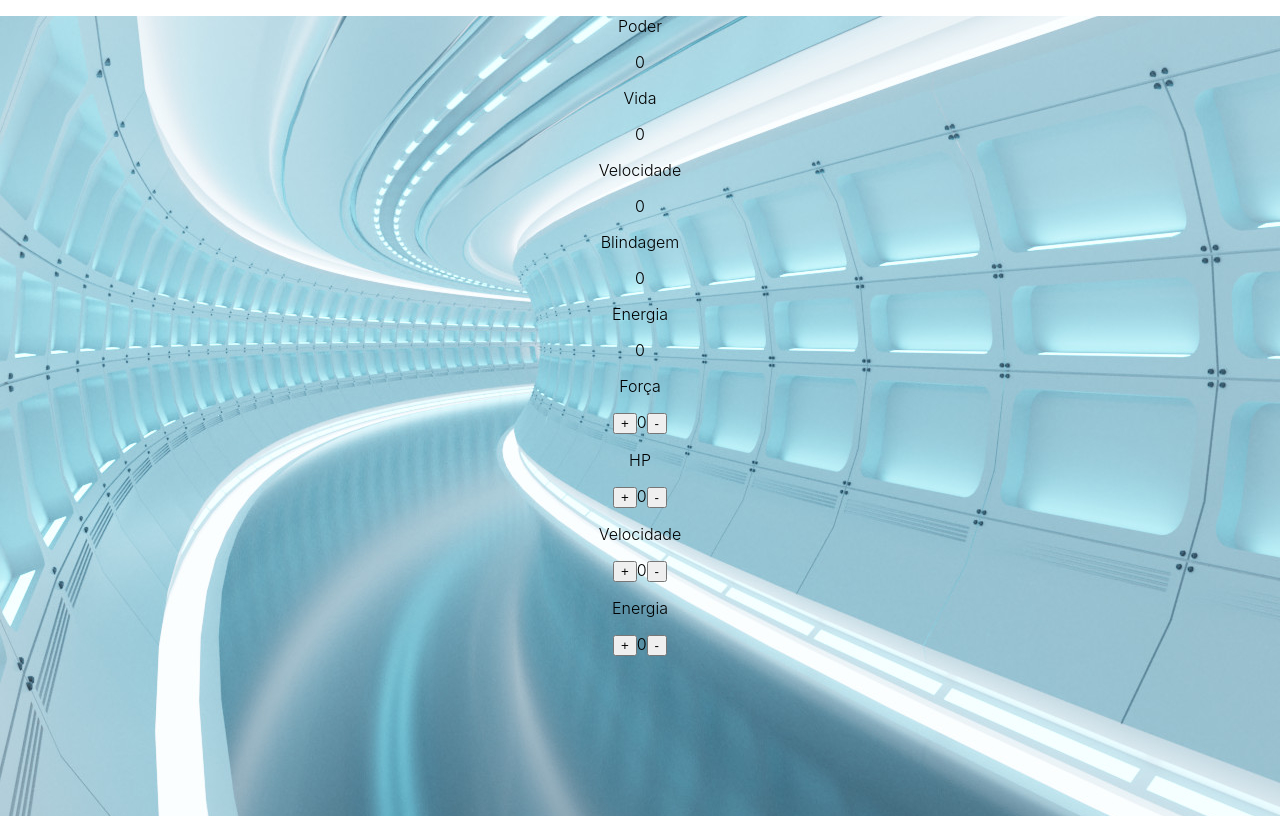
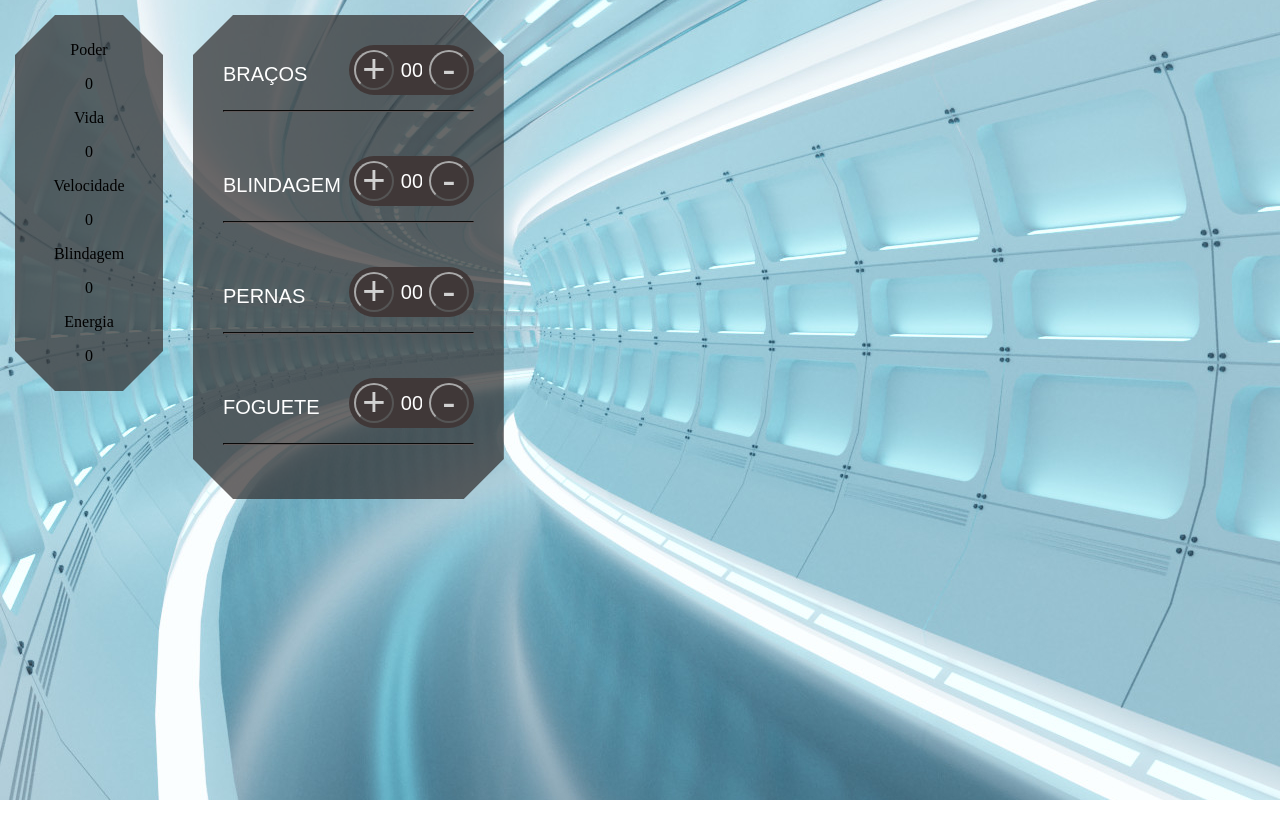
Before and after one commit to raphaelponciano/project_robo, a React (Create React App) app: page / in a window 1280 px wide. Built offline with nearby package versions, Linux system fonts and the light colour scheme.

Commit message:
Atualização_limite_pecas

```diff
--- a/src/App.css
+++ b/src/App.css
@@ -1,3 +1,3 @@
 .App {
-  text-align: center;
+  padding: 0 0 0 0;
 }
--- /dev/null
+++ b/src/componentes/layout/Limite.js
@@ -0,0 +1,10 @@
+function Limite(contador) {
+
+    const Maximo = 99
+    const Minimo = 0
+
+    return contador > Minimo && contador < Maximo
+
+  }
+
+  export default Limite;
--- a/src/componentes/partes/Blindagem.js
+++ b/src/componentes/partes/Blindagem.js
@@ -1,29 +1,41 @@
 import React, { useState } from 'react';
-import style from '../partes/Blindagem.module.css'
+import Limite from '../layout/Limite';
+
+import style from '../partes/Blindagem.module.css';
+import style2 from '../partes/GeralPartes.module.css';
+
 
 function Blindagem() {
-  const [count, setCount] = useState(0);
+  const [contador, setContador] = useState(0);
 
-  const handleIncrement = () => {
-    if (count < 99) {
-      setCount(count + 1);
+  const valorMaximo = () => {
+    if (Limite(contador)) {
+      setContador(contador + 1);
     }
   }
 
-  const handleDecrement = () => {
-    if (count > 0) {
-      setCount(count - 1);
+  const valorMinimo = () => {
+    if (Limite(contador)) {
+      setContador(contador - 1);
     }
   }
 
   return (
-    <div className={style.blindagem.modules}>
-      <p>HP</p>
-      <p>
-      <button onClick={handleIncrement}>+</button>
-      {count}
-      <button onClick={handleDecrement}>-</button>
-      </p>
+    <div id={style.blindagem_container} className={ style2.mainPartes_container}>
+
+      <div clasName={style.equipamento_container}>
+
+        <label className={style2.peca_titulo}>Blindagem</label>
+
+        <div className={style2.controle_geral}>
+          <button className={style2.controle_ajuste} onClick={valorMaximo}>+</button>
+          <input type="text" className={style2.controle_contador} value="00" />
+          <button className={style2.controle_ajuste} onClick={valorMinimo}>-</button>
+        </div>
+
+      </div>
+
+      <hr className={style2.linha}></hr>
     </div>
   );
 }
--- a/src/componentes/partes/Blindagem.module.css
+++ b/src/componentes/partes/Blindagem.module.css
@@ -1,3 +1,8 @@
-.blindagem {
-    display: inline-block
+#blindagem_container {
+
+
+
 }
+
+.equipamento_container {
+}
--- a/src/componentes/partes/Bracos.js
+++ b/src/componentes/partes/Bracos.js
@@ -1,28 +1,40 @@
 import React, { useState } from 'react';
+import Limite from '../layout/Limite';
+
+import style2 from '../partes/GeralPartes.module.css';
+import style from '../partes/Bracos.module.css';
 
 function Bracos() {
-  const [count, setCount] = useState(0);
+      const [contador, setContador] = useState(0);
 
-  const handleIncrement = () => {
-    if (count < 99) {
-      setCount(count + 1);
+    const valorMaximo = () => {
+      if (Limite(contador)) {
+        setContador(contador + 1);
+      }
     }
-  }
 
-  const handleDecrement = () => {
-    if (count > 0) {
-      setCount(count - 1);
+    const valorMinimo = () => {
+      if (Limite(contador)) {
+        setContador(contador - 1);
+      }
     }
-  }
 
   return (
-    <div className='bracos'>
-      <p>Força</p>
-      <p>
-        <button onClick={handleIncrement}>+</button>
-        {count}
-        <button onClick={handleDecrement}>-</button>
-      </p>
+    <div id={style.bracos_container} className={ style2.mainPartes_container}>
+
+      <div clasName={style.equipamento_container}>
+
+        <label className={style2.peca_titulo}>Braços</label>
+
+        <div className={style2.controle_geral}>
+          <button className={style2.controle_ajuste} onClick={valorMaximo}>+</button>
+          <input type="text" className={style2.controle_contador} value="00" />
+          <button className={style2.controle_ajuste} onClick={valorMinimo}>-</button>
+        </div>
+
+      </div>
+
+      <hr className={style2.linha}></hr>
     </div>
   );
 }
--- a/src/componentes/partes/Bracos.module.css
+++ b/src/componentes/partes/Bracos.module.css
@@ -0,0 +1,4 @@
+.braco {
+    font: 10px;
+    margin-top: 40px;
+}
--- a/src/componentes/partes/Foguete.js
+++ b/src/componentes/partes/Foguete.js
@@ -1,30 +1,43 @@
 import React, { useState } from 'react';
+import Limite from '../layout/Limite';
 
-function Foguete() {
-  const [count, setCount] = useState(0);
+import style from '../partes/Blindagem.module.css';
+import style2 from '../partes/GeralPartes.module.css';
 
-  const handleIncrement = () => {
-    if (count < 99) {
-      setCount(count + 1);
+
+function Blindagem() {
+  const [contador, setContador] = useState(0);
+
+  const valorMaximo = () => {
+    if (Limite(contador)) {
+      setContador(contador + 1);
     }
   }
 
-  const handleDecrement = () => {
-    if (count > 0) {
-      setCount(count - 1);
+  const valorMinimo = () => {
+    if (Limite(contador)) {
+      setContador(contador - 1);
     }
   }
 
   return (
-    <div className='foguete'>
-      <p>Energia</p>
-      <p>
-        <button onClick={handleIncrement}>+</button>
-        {count}
-        <button onClick={handleDecrement}>-</button>
-      </p>
+    <div id={style.foguete_container} className={ style2.mainPartes_container}>
+
+      <div clasName={style.equipamento_container}>
+
+        <label className={style2.peca_titulo}>Foguete</label>
+
+        <div className={style2.controle_geral}>
+          <button className={style2.controle_ajuste} onClick={valorMaximo}>+</button>
+          <input type="text" className={style2.controle_contador} value="00" />
+          <button className={style2.controle_ajuste} onClick={valorMinimo}>-</button>
+        </div>
+
+      </div>
+
+      <hr className={style2.linha}></hr>
     </div>
   );
 }
 
-export default Foguete;
+export default Blindagem;
--- a/src/componentes/partes/Pernas.js
+++ b/src/componentes/partes/Pernas.js
@@ -1,30 +1,43 @@
 import React, { useState } from 'react';
+import Limite from '../layout/Limite';
 
-function Pernas() {
-  const [count, setCount] = useState(0);
+import style from '../partes/Blindagem.module.css';
+import style2 from '../partes/GeralPartes.module.css';
 
-  const handleIncrement = () => {
-    if (count < 99) {
-      setCount(count + 1);
+
+function Blindagem() {
+  const [contador, setContador] = useState(0);
+
+  const valorMaximo = () => {
+    if (Limite(contador)) {
+      setContador(contador + 1);
     }
   }
 
-  const handleDecrement = () => {
-    if (count > 0) {
-      setCount(count - 1);
+  const valorMinimo = () => {
+    if (Limite(contador)) {
+      setContador(contador - 1);
     }
   }
 
   return (
-    <div className='pernas'>
-      <p>Velocidade</p>
-      <p>
-        <button onClick={handleIncrement}>+</button>
-        {count}
-        <button onClick={handleDecrement}>-</button>
-      </p>
+    <div id={style.pernas_container} className={ style2.mainPartes_container}>
+
+      <div clasName={style.equipamento_container}>
+
+        <label className={style2.peca_titulo}>Pernas</label>
+
+        <div className={style2.controle_geral}>
+          <button className={style2.controle_ajuste} onClick={valorMaximo}>+</button>
+          <input type="text" className={style2.controle_contador} value="00" />
+          <button className={style2.controle_ajuste} onClick={valorMinimo}>-</button>
+        </div>
+
+      </div>
+
+      <hr className={style2.linha}></hr>
     </div>
   );
 }
 
-export default Pernas;
+export default Blindagem;
--- a/src/index.css
+++ b/src/index.css
@@ -1,13 +1,9 @@
 body {
   margin: 0;
-  font-family: -apple-system, BlinkMacSystemFont, 'Segoe UI', 'Roboto', 'Oxygen',
-    'Ubuntu', 'Cantarell', 'Fira Sans', 'Droid Sans', 'Helvetica Neue',
-    sans-serif;
   -webkit-font-smoothing: antialiased;
   -moz-osx-font-smoothing: grayscale;
 }
 
 code {
-  font-family: source-code-pro, Menlo, Monaco, Consolas, 'Courier New',
-    monospace;
+
 }
--- a/src/page/Home.js
+++ b/src/page/Home.js
@@ -11,20 +11,32 @@ import styles from './Home.module.css';
 
 
 
-function Home () {
+function Home() {
 
 
-return (
-  <section className={styles.home_container}>
-    <div>
-    <Estatisticas/>
-    <Bracos/>
-    <Blindagem/>
-    <Pernas/>
-    <Foguete/>
-    </div>
-  </section>
-)
+  return (
+    <section className={styles.home_container}>
+      <image src={'../componentes/img/robotron.png'} />
+
+      <div className={styles.estatisticas_container}>
+        <Estatisticas />
+      </div>
+      <div className={styles.partes_container}>
+        <div className={styles.ajusteOpcoes_container}>
+          <Bracos />
+        </div>
+        <div className={styles.ajusteOpcoes_container}>
+          <Blindagem />
+        </div>
+        <div className={styles.ajusteOpcoes_container}>
+          <Pernas />
+        </div>
+        <div className={styles.ajusteOpcoes_container}>
+          <Foguete />
+        </div>
+      </div>
+    </section >
+  )
 }
 
 export default Home
--- a/src/page/Home.module.css
+++ b/src/page/Home.module.css
@@ -3,12 +3,45 @@
     background-position: center center;
     background-size: cover cover;
     padding: 0;
-    margin: 0;
+    margin: 5;
     font-weight: 300;
     height: 100vh;
     width: 100vw;
   }
 
   .home_container {
+    display: flex
 
   }
+
+  .partes_container {
+
+    height: fit-content;
+    border: 4px solid black;
+    padding: 10px 10px;
+
+
+  }
+
+  .estatisticas_container {
+
+    width: 10%;
+    height:fit-content;
+    border: 4px solid black;
+    padding: 10px 10px;
+    margin: 15px;
+    text-align: center;
+  }
+
+  .estatisticas_container, .partes_container {
+    clip-path:polygon(calc(100% - 40px)0, 100% 40px, 100% calc(100% - 40px), calc(100% - 40px) 100%, 40px 100%, 0 calc(100% - 40px), 0 40px, 40px 0);
+    box-shadow: 0 0 10px rgba(0, 0, 0, 0.5);
+    margin: 15px;
+    background-color: rgba(51, 46, 46, 0.719) ;
+    float: right;
+    border: none;
+  }
+
+  .ajusteOpcoes_container {
+    margin: 20px;
+  }
```
